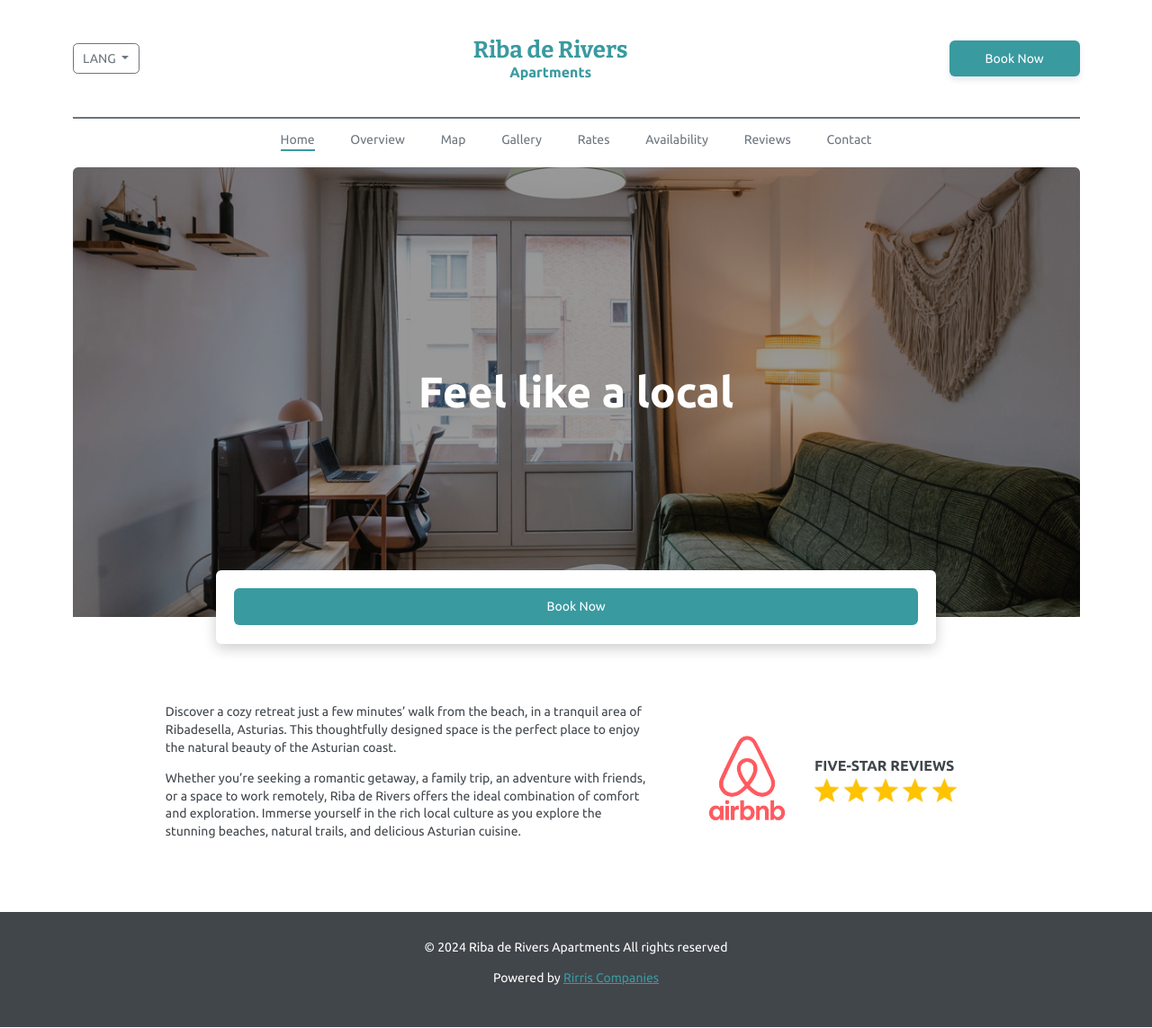
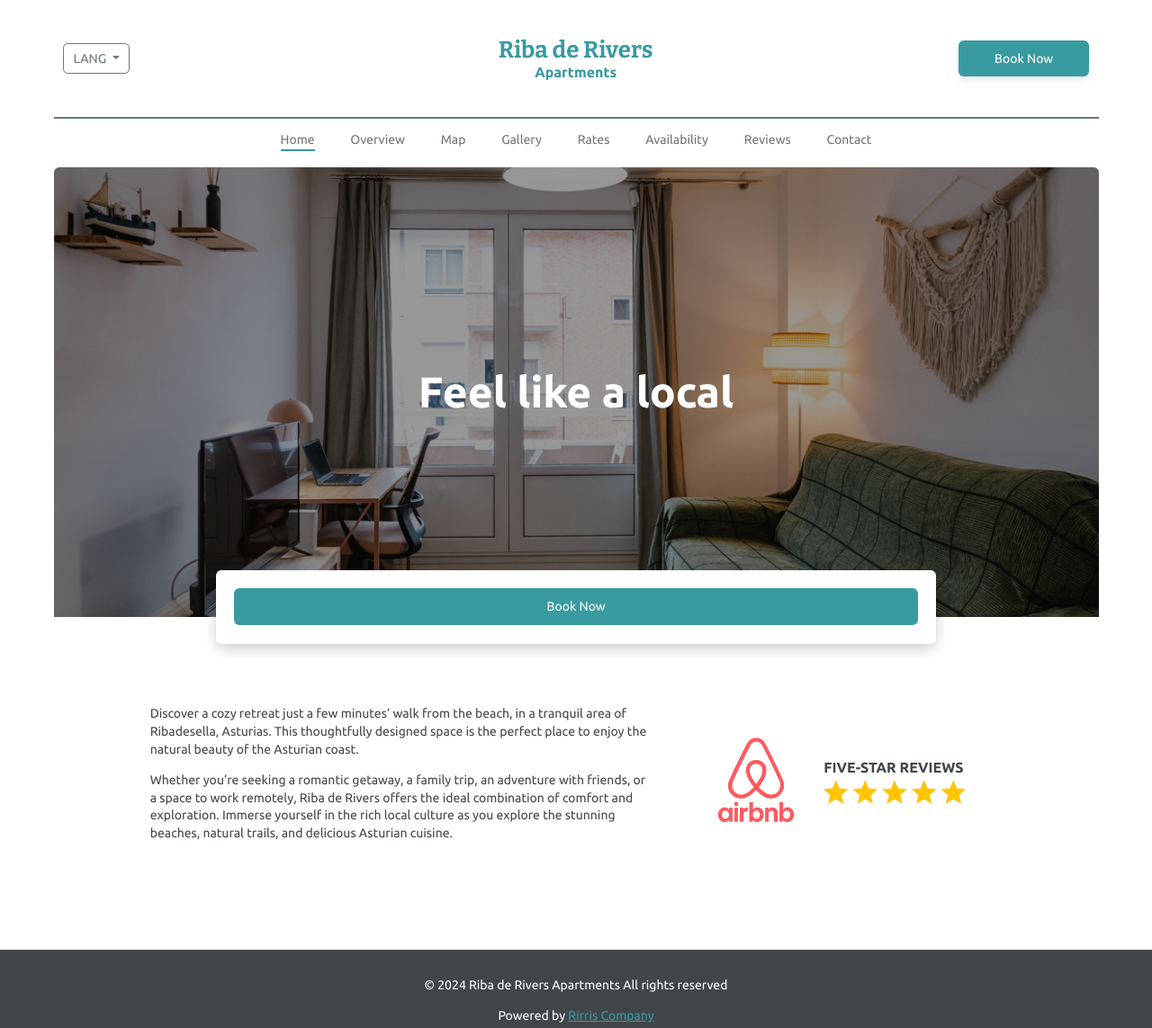
Before and after one commit to rivers07-maker/riba-de-rivers, a plain HTML site: page index.html in a window 1280 px wide. Shown: the whole page at 90% size. Drawn offline with nearby package versions, Linux system fonts and the light colour scheme.

Commit message:
fix: Bootstrap Columns

```diff
--- a/css/home-styles.css
+++ b/css/home-styles.css
@@ -42,23 +42,6 @@ body {
     margin: 0 auto;
 }
 
-.content-wrapper {
-    max-width: 1120px;
-    margin: 0 auto;
-}
-
-@media (max-width: 991px) {
-    .content-wrapper {
-        padding: 0 2.85rem;
-    }
-}
-
-@media (max-width: 575px) {
-    .content-wrapper {
-        padding: 0 1.42rem;
-    }
-}
-
 /* Header */
 .navbar-1 {
     height: 130px;
@@ -70,6 +53,16 @@ body {
     font-weight: 700;
     color: var(--action-color);
     margin-bottom: 0;
+}
+
+.navbar-1 .h1-brand {
+    margin-left: 2rem;
+}
+
+@media (max-width: 991px) {
+    .navbar-1 .h1-brand {
+        margin-left: 0;
+    }
 }
 
 .navbar-1 h2 {
@@ -251,7 +244,7 @@ body {
     text-align: center;
 }
 
-@media (max-width: 767px) {
+@media (max-width: 991px) {
     .hero-title {
         font-size: 2.28rem;
     }
@@ -289,9 +282,8 @@ body {
 }
 
 .content-section {
-    position: relative;
-    top: 40px;
-    margin: 4rem auto;
+    margin-top: 7rem;
+    margin-bottom: 4rem;
 }
 
 .airbnb-container {
--- a/index.html
+++ b/index.html
@@ -30,14 +30,18 @@
 <body>
     <div class="theme-wrapper">
 
-        <header class="container-lg">
+        <header>
+
+            <div class="container-lg px-0">
+                <div class="row justify-content-center align-items-center">
+
                     <!-- Navbar-1 -->
-            <nav class="navbar navbar-expand-lg navbar-1">
+                    <nav class="col-10 col-lg-12 navbar navbar-expand-lg navbar-1">
                         <div class="container-lg px-0" style="height: 100%;">
                             <!-- Left side: Language Dropdown (Desktop) -->
-                    <div class="dropdown me-3 btn-language-1">
-                        <button class="btn btn-outline-secondary dropdown-toggle" type="button" id="languageDropdown"
-                            data-bs-toggle="dropdown" aria-expanded="false">
+                            <div class="dropdown me-5 btn-language-1">
+                                <button class="btn btn-outline-secondary dropdown-toggle" type="button"
+                                    id="languageDropdown" data-bs-toggle="dropdown" aria-expanded="false">
                                     LANG
                                 </button>
                                 <ul class="dropdown-menu" aria-labelledby="languageDropdown">
@@ -47,14 +51,17 @@
                                 </ul>
                             </div>
                             <!-- Center: Brand -->
-                    <div class="d-flex flex-column justify-content-center align-items-center navbar-brand mx-0">
+                            <div class="d-flex flex-column justify-content-center align-items-center h1-brand">
                                 <a class="text-decoration-none text-center" href="#">
                                     <h1>Riba de Rivers</h1>
                                     <h2>Apartments</h2>
                                 </a>
                             </div>
                             <!-- Right side: Book Now Button -->
+                            <div>
                                 <a href="https://www.airbnb.com/slink/HU4jR7J3" class="btn btn-book-now-1">Book Now</a>
+                            </div>
+
                             <!-- Right side: Language Dropdown (Mobile) / Mobile Toggle Button -->
                             <div class="mobile-right-side">
                                 <div class="dropdown btn-language-2">
@@ -79,10 +86,10 @@
                     </nav>
 
                     <!-- Line Divider -->
-            <div class="line-divider"></div>
+                    <div class="col-10 col-lg-12 line-divider"></div>
 
                     <!-- Navbar-2: Collapsible Menu for Mobile -->
-            <nav class="navbar navbar-expand-lg navbar-2">
+                    <nav class="col-10 col-lg-12 navbar navbar-expand-lg navbar-2">
                         <div class="container-lg px-0">
                             <div class="collapse navbar-collapse" id="navbarContent">
                                 <ul class="navbar-nav mx-auto">
@@ -114,14 +121,19 @@
                             </div>
                         </div>
                     </nav>
+
+                </div>
+            </div>
+
         </header>
 
         <main>
 
             <!-- Hero Section -->
             <section>
-                <div class="container-lg">
-                    <div class="hero-section">
+                <div class="container-lg px-0">
+                    <div class="row justify-content-center align-items-center">
+                        <div class="col-10 col-lg-12 hero-section">
                             <div class="overlay"></div>
                             <!-- Title -->
                             <h3 class="hero-title">Feel like a local</h3>
@@ -145,11 +157,12 @@
                                                     <option>4 guests</option>
                                                 </select>
                                             </div> -->
-                                <div class="col-md-12">
+                                    <div class="col-12">
                                         <a href="https://www.airbnb.com/slink/HU4jR7J3" class="btn btn-book-now-2">Book
                                             Now</a>
                                     </div>
                                 </form>
+                            </div>
                         </div>
                     </div>
                 </div>
@@ -159,32 +172,34 @@
             <div class="content-wrapper">
 
                 <!-- Content Section -->
-                <section>
-                    <div class="container-lg">
-                        <div class="content-section">
+                <section class="content-section">
+                    <div class="container-lg px-0">
                         <div class="row justify-content-center align-items-center">
-                                <div class="col-lg-6">
+                            <div class="col-10 col-lg-6">
                                 <p>
-                                        Discover a cozy retreat just a few minutes’ walk from the beach, in a tranquil area
+                                    Discover a cozy retreat just a few minutes’ walk from the beach, in a tranquil
+                                    area
                                     of
                                     Ribadesella, Asturias. This thoughtfully designed space is the perfect place to
                                     enjoy
                                     the natural beauty of the Asturian coast.
                                 </p>
-                                    <p>Whether you’re seeking a romantic getaway, a family trip, an adventure with friends,
+                                <p>Whether you’re seeking a romantic getaway, a family trip, an adventure with
+                                    friends,
                                     or a
-                                        space to work remotely, Riba de Rivers offers the ideal combination of comfort and
-                                        exploration. Immerse yourself in the rich local culture as you explore the stunning
+                                    space to work remotely, Riba de Rivers offers the ideal combination of comfort
+                                    and
+                                    exploration. Immerse yourself in the rich local culture as you explore the
+                                    stunning
                                     beaches, natural trails, and delicious Asturian cuisine.</p>
                             </div>
-                                <div class="col-lg-4 airbnb-container">
+                            <div class="col-10 col-lg-4 airbnb-container">
                                 <img src="./assets/images/airbnb-logo-3.png" alt="Airbnb logo"
                                     class="img-fluid airbnb-logo">
                                 <div class="five-star-division">
                                     <h3 class="five-star-title">Five-Star Reviews</h3>
                                     <img src="./assets/images/five-stars.png" alt="Five Stars" class="img-fluid"
                                         style="width: 180px">
-                                    </div>
                                 </div>
                             </div>
                         </div>
@@ -200,7 +215,7 @@
     <footer>
         <div class="container-fluid bottom-page-navigation">
             <p>&copy; 2024 Riba de Rivers Apartments All rights reserved</p>
-            <p>Powered by <a href="#">Rirris Companies</a></p>
+            <p>Powered by <a href="#">Rirris Company</a></p>
         </div>
     </footer>
 
```
Lines whose indentation alone changed are shown as unchanged.
